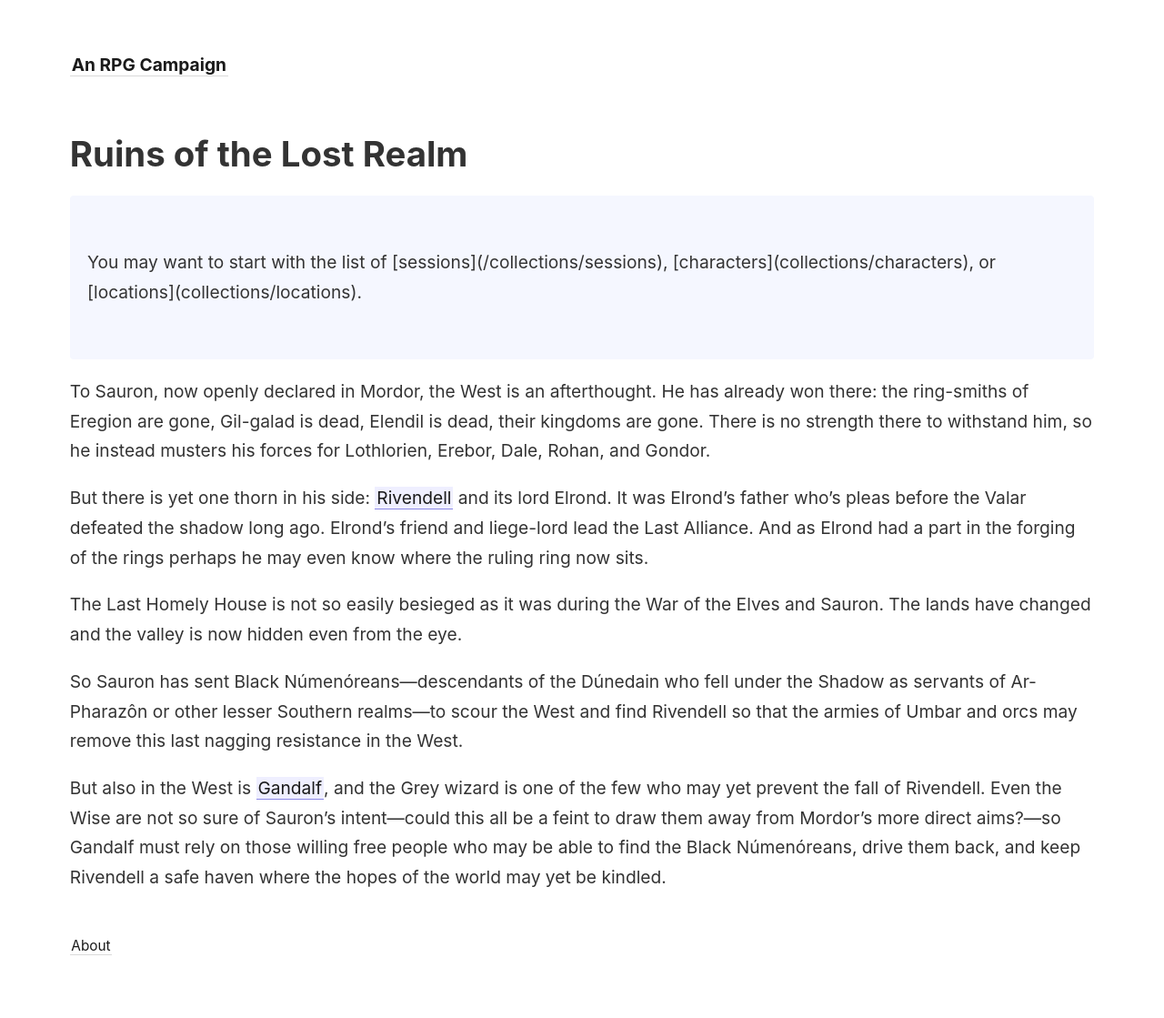
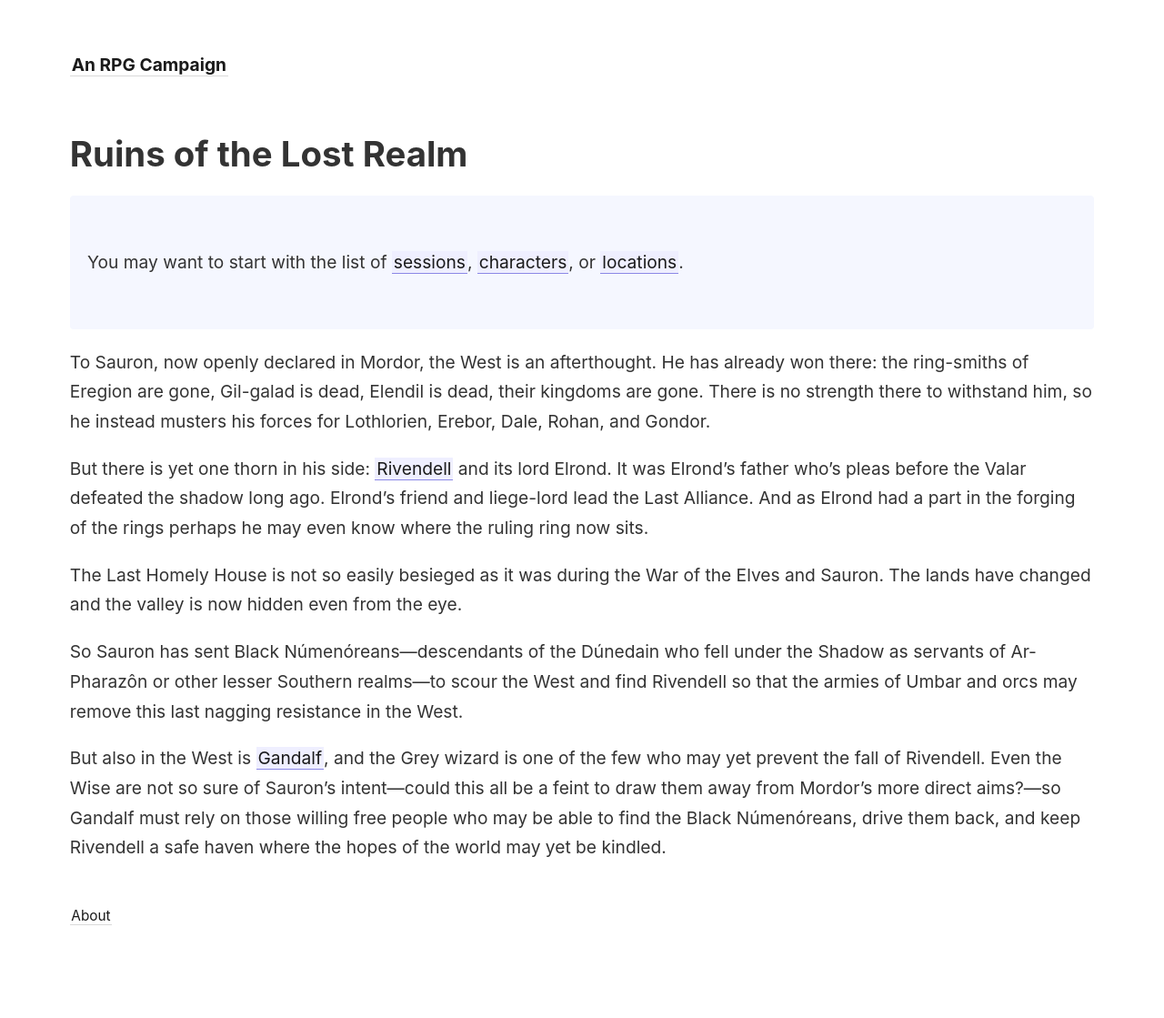
Before and after one commit to Sagelt/ruins-of-the-lost-realm-campaign, a Jekyll site: the page built from _pages/index.md, in a window 1280 px wide. Shown: the whole page at 91% size. Built offline with Jekyll 4.4.1, drawn with Linux system fonts in a browser that asks for light colours; after the commit the page ends 1087 px from its top, so only the background shows below that.

Commit message:
Fix main page links

```diff
--- a/_pages/index.md
+++ b/_pages/index.md
@@ -8,7 +8,7 @@ permalink: /
 # Ruins of the Lost Realm
 
 <p style="padding: 3em 1em; background: #f5f7ff; border-radius: 4px;">
-  You may want to start with the list of [sessions](/collections/sessions), [characters](collections/characters), or [locations](collections/locations).
+  You may want to start with the list of <a class="internal-link" href="/collections/sessions/">sessions</a>, <a class="internal-link" href="/collections/characters/">characters</a>, or <a class="internal-link" href="/collections/locations/">locations</a>.
 </p>
 
 To Sauron, now openly declared in Mordor, the West is an afterthought. He has already won there: the ring-smiths of Eregion are gone, Gil-galad is dead, Elendil is dead, their kingdoms are gone. There is no strength there to withstand him, so he instead musters his forces for Lothlorien, Erebor, Dale, Rohan, and Gondor.
```
